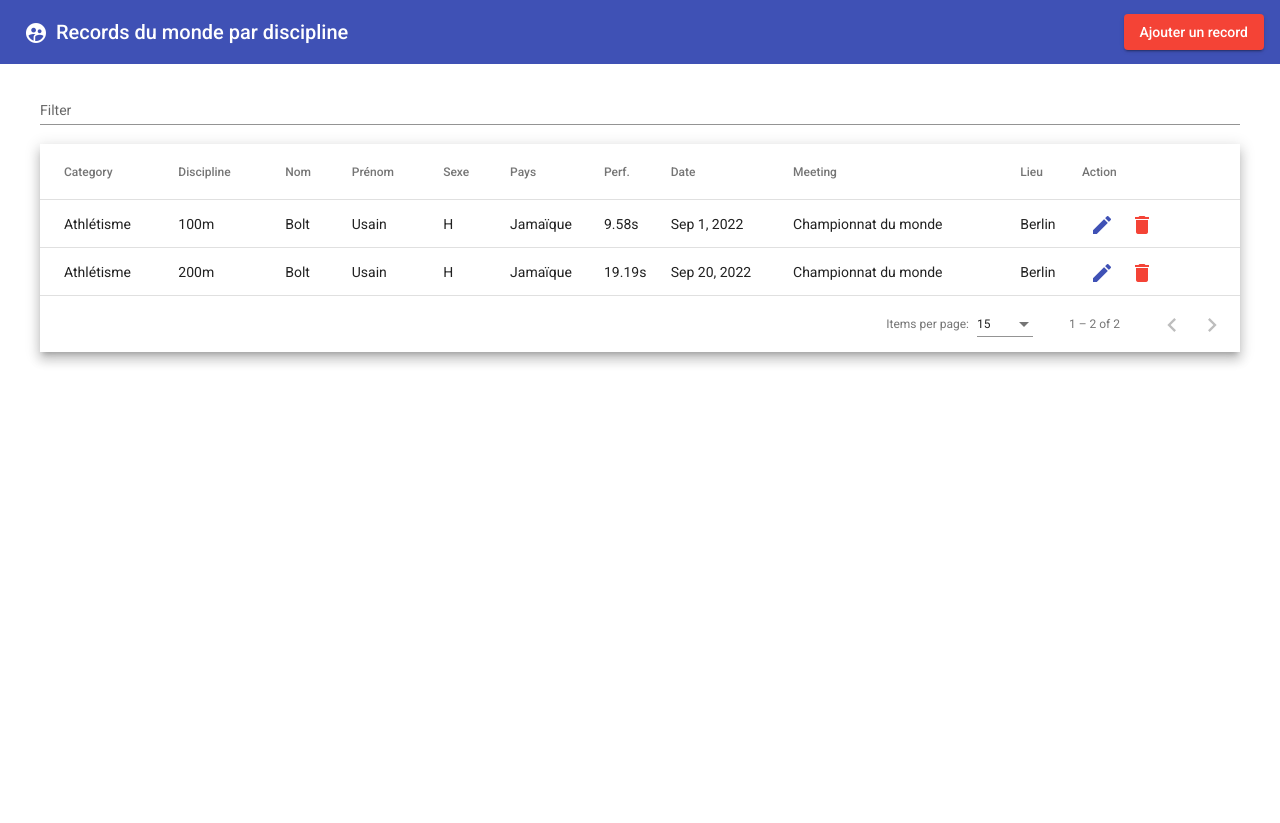
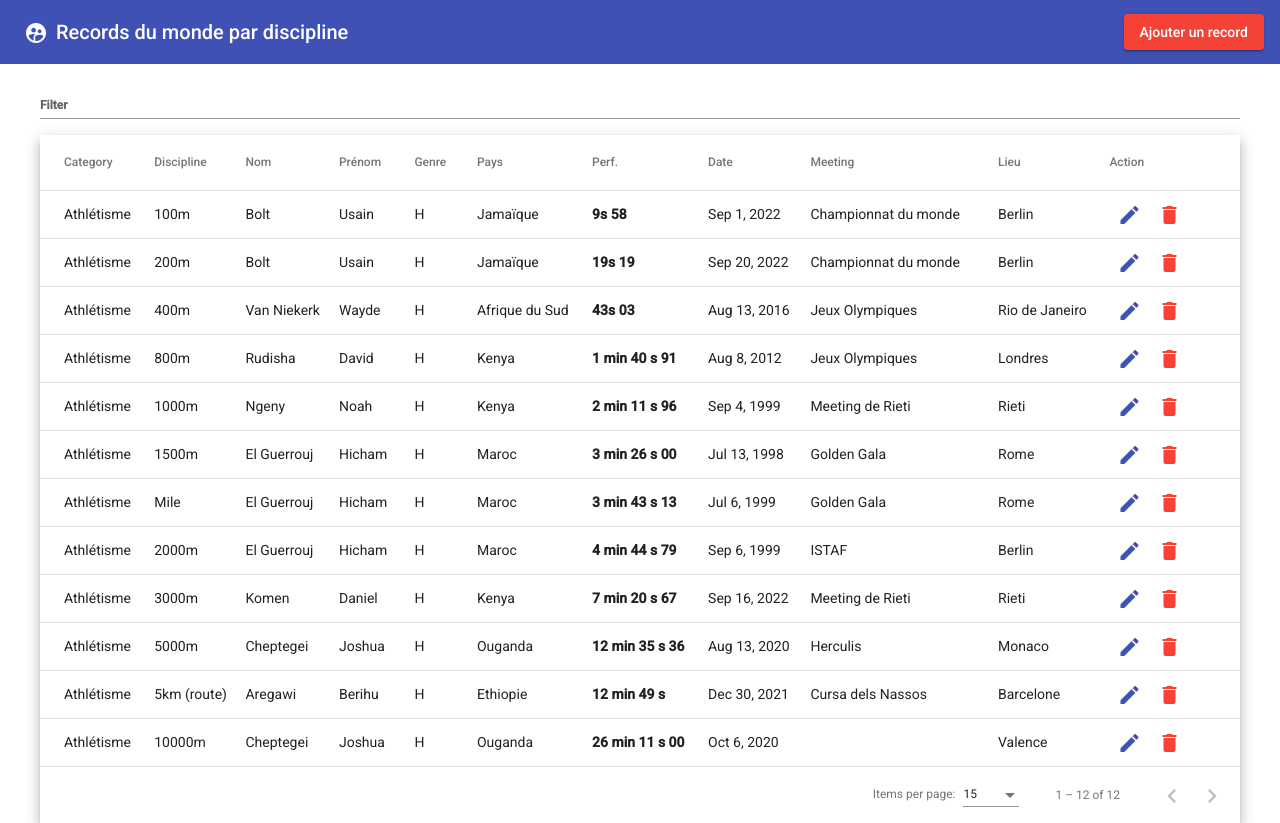
Before and after one commit to Karl911/angular-world-records, an Angular app: page / in a window 1280 px wide. Before the commit the page ends 800 px from the top, so only its background shows below. Built offline with nearby package versions, Linux system fonts and the light colour scheme; data requests are answered from the project's data file.

Commit message:
add new records and minor updates

```diff
--- a/db.json
+++ b/db.json
@@ -7,7 +7,7 @@
       "surname": "Usain",
       "sex": "H",
       "country": "Jamaïque",
-      "performance": "9.58s",
+      "performance": "9s 58",
       "date": "2022-09-01T22:00:00.000Z",
       "meeting": "Championnat du monde",
       "location": "Berlin",
@@ -20,11 +20,141 @@
       "surname": "Usain",
       "sex": "H",
       "country": "Jamaïque",
-      "performance": "19.19s",
+      "performance": "19s 19",
       "date": "2022-09-20T22:00:00.000Z",
       "meeting": "Championnat du monde",
       "location": "Berlin",
       "id": 2
+    },
+    {
+      "category": "Athlétisme",
+      "event": "400m",
+      "name": "Van Niekerk",
+      "surname": "Wayde",
+      "sex": "H",
+      "country": "Afrique du Sud",
+      "performance": "43s 03",
+      "date": "2016-08-13T22:00:00.000Z",
+      "meeting": "Jeux Olympiques",
+      "location": "Rio de Janeiro",
+      "id": 3
+    },
+    {
+      "category": "Athlétisme",
+      "event": "800m",
+      "name": "Rudisha",
+      "surname": "David",
+      "sex": "H",
+      "country": "Kenya",
+      "performance": "1 min 40 s 91",
+      "date": "2012-08-08T22:00:00.000Z",
+      "meeting": "Jeux Olympiques",
+      "location": "Londres",
+      "id": 4
+    },
+    {
+      "category": "Athlétisme",
+      "event": "1000m",
+      "name": "Ngeny",
+      "surname": "Noah",
+      "sex": "H",
+      "country": "Kenya",
+      "performance": "2 min 11 s 96",
+      "date": "1999-09-04T22:00:00.000Z",
+      "meeting": "Meeting de Rieti",
+      "location": "Rieti",
+      "id": 5
+    },
+    {
+      "category": "Athlétisme",
+      "event": "1500m",
+      "name": "El Guerrouj",
+      "surname": "Hicham",
+      "sex": "H",
+      "country": "Maroc",
+      "performance": "3 min 26 s 00",
+      "date": "1998-07-13T22:00:00.000Z",
+      "meeting": "Golden Gala",
+      "location": "Rome",
+      "id": 6
+    },
+    {
+      "category": "Athlétisme",
+      "event": "Mile",
+      "name": "El Guerrouj",
+      "surname": "Hicham",
+      "sex": "H",
+      "country": "Maroc",
+      "performance": "3 min 43 s 13",
+      "date": "1999-07-06T22:00:00.000Z",
+      "meeting": "Golden Gala",
+      "location": "Rome",
+      "id": 7
+    },
+    {
+      "category": "Athlétisme",
+      "event": "2000m",
+      "name": "El Guerrouj",
+      "surname": "Hicham",
+      "sex": "H",
+      "country": "Maroc",
+      "performance": "4 min 44 s 79",
+      "date": "1999-09-06T22:00:00.000Z",
+      "meeting": "ISTAF",
+      "location": "Berlin",
+      "id": 8
+    },
+    {
+      "category": "Athlétisme",
+      "event": "3000m",
+      "name": "Komen",
+      "surname": "Daniel",
+      "sex": "H",
+      "country": "Kenya",
+      "performance": "7 min 20 s 67",
+      "date": "2022-09-16T22:00:00.000Z",
+      "meeting": "Meeting de Rieti",
+      "location": "Rieti",
+      "id": 9
+    },
+    {
+      "category": "Athlétisme",
+      "event": "5000m",
+      "name": "Cheptegei",
+      "surname": "Joshua",
+      "sex": "H",
+      "country": "Ouganda",
+      "performance": "12 min 35 s 36",
+      "date": "2020-08-13T22:00:00.000Z",
+      "meeting": "Herculis",
+      "location": "Monaco",
+      "id": 10
+    },
+    {
+      "category": "Athlétisme",
+      "event": "5km (route)",
+      "name": "Aregawi",
+      "surname": "Berihu",
+      "sex": "H",
+      "country": "Ethiopie",
+      "performance": "12 min 49 s",
+      "date": "2021-12-30T23:00:00.000Z",
+      "meeting": "Cursa dels Nassos",
+      "location": "Barcelone",
+      "id": 11
+    },
+    {
+      "category": "Athlétisme",
+      "event": "10000m",
+      "name": "Cheptegei",
+      "surname": "Joshua",
+      "sex": "H",
+      "country": "Ouganda",
+      "performance": "26 min 11 s 00",
+      "date": "2020-10-06T22:00:00.000Z",
+      "meeting": "",
+      "location": "Valence",
+      "id": 12
     }
   ],
   "comments": [
--- a/src/app/app.component.html
+++ b/src/app/app.component.html
@@ -41,9 +41,9 @@
           <td mat-cell *matCellDef="let row"> {{row.surname}} </td>
         </ng-container>
 
-        <!-- Sexe  -->
-        <ng-container matColumnDef="sex">
-          <th mat-header-cell *matHeaderCellDef mat-sort-header> Sexe </th>
+        <!-- Genre  -->
+        <ng-container matColumnDef="genre">
+          <th mat-header-cell *matHeaderCellDef mat-sort-header> Genre </th>
           <td mat-cell *matCellDef="let row"> {{row.sex}} </td>
         </ng-container>
 
@@ -56,7 +56,7 @@
         <!-- Performance -->
         <ng-container matColumnDef="performance">
           <th mat-header-cell *matHeaderCellDef mat-sort-header> Perf. </th>
-          <td mat-cell *matCellDef="let row"> {{row.performance}} </td>
+          <td mat-cell style="font-weight: bold" *matCellDef="let row"> {{row.performance}} </td>
         </ng-container>
 
         <!-- Date -->
--- a/src/app/app.component.scss
+++ b/src/app/app.component.scss
@@ -6,8 +6,9 @@ table {
 }
 
 .mat-form-field {
-  font-size: 14px;
+  font-size: 12px;
   width: 100%;
+  font-weight: bold;
 }
 
 .container {
--- a/src/app/app.component.ts
+++ b/src/app/app.component.ts
@@ -18,7 +18,7 @@ interface Category {
 })
 export class AppComponent implements OnInit{
   title = 'angular-products';
-  displayedColumns: string[] = ['category', 'event','name','surname','sex','country','performance','date',
+  displayedColumns: string[] = ['category', 'event','name','surname','genre','country','performance','date',
   'meeting', 'location', 'action'];
 
   //selectedCategory: string;
--- a/src/app/dialog/dialog.component.html
+++ b/src/app/dialog/dialog.component.html
@@ -30,11 +30,16 @@
             <mat-label>Prénom</mat-label>
             <input formControlName="surname" matInput placeholder="surname">
         </mat-form-field>
-        <mat-form-field appearance="outline">
+<!--         <mat-form-field appearance="outline">
             <mat-label>Sexe</mat-label>
             <input formControlName="sex" matInput placeholder="sex">
-        </mat-form-field>
-        <mat-form-field appearance="outline">
+        </mat-form-field> -->
+        <label><h4>Genre</h4></label>
+        <mat-radio-group formControlName="sex" aria-label="Genre">
+            <mat-radio-button style="margin-left: 10px" class="example-radio-button" *ngFor="let genre of genres" [value]="genre">
+                {{genre}}</mat-radio-button>
+          </mat-radio-group>
+        <mat-form-field style="margin-top: 10px" appearance="outline">
             <mat-label>Pays</mat-label>
             <input formControlName="country" matInput placeholder="country">
         </mat-form-field>
--- a/src/app/dialog/dialog.component.scss
+++ b/src/app/dialog/dialog.component.scss
@@ -1,5 +1,6 @@
 mat-form-field  {
     width: 100%;
+
 }
 .example-radio-group {
     display: flex;
--- a/src/app/dialog/dialog.component.ts
+++ b/src/app/dialog/dialog.component.ts
@@ -29,6 +29,8 @@ export class DialogComponent implements OnInit {
   selectFormControl = new FormControl('valid', [Validators.required, Validators.pattern('valid')]);
 
   disableSelect = new FormControl(false);
+
+  genres = ["H", "F"];
 
   categories: Category[] = [
     {value: 'volvo', viewValue: 'Volvo'},
```
